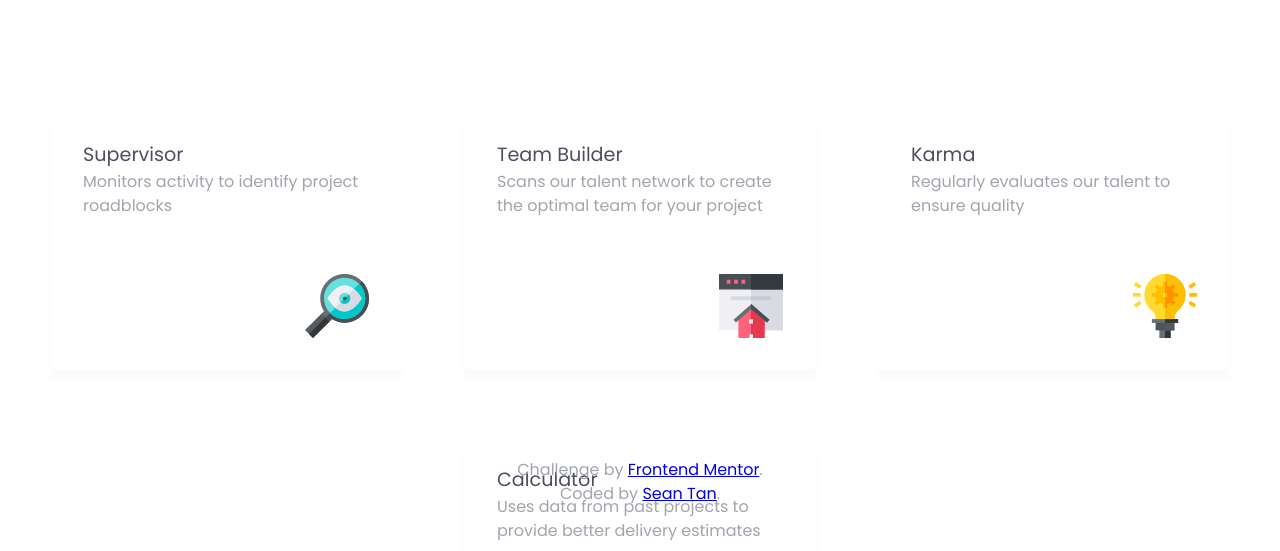
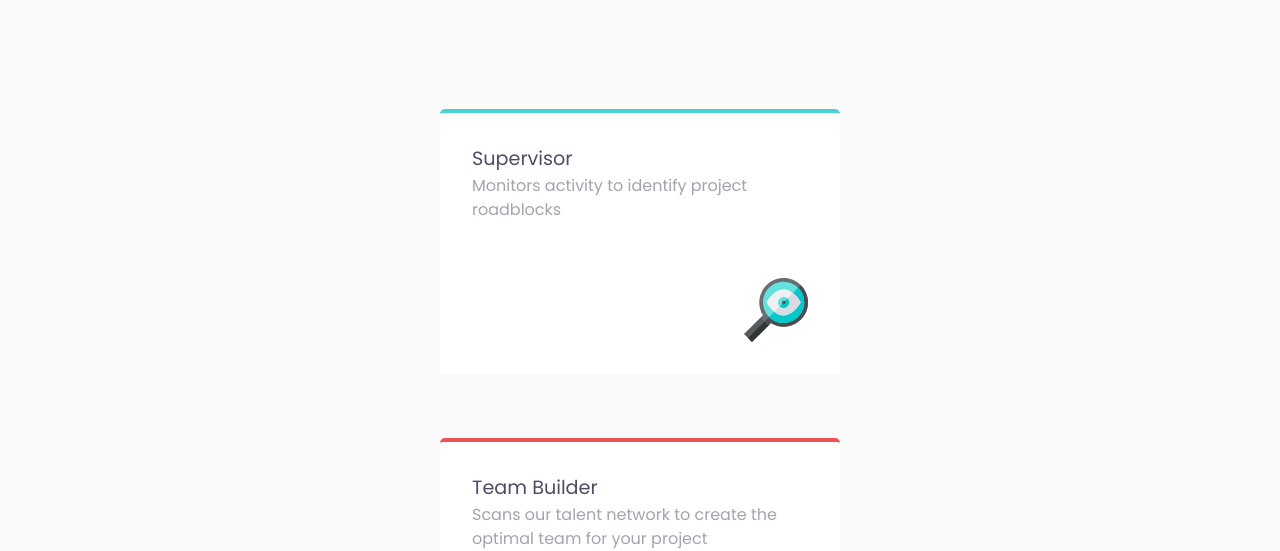
Before and after one commit to MrRaincloud/FEM-4card, a plain HTML site: page index.html in a window 1280 px wide. Shown: the part 254-805 px from the top of the page. Drawn offline with Linux system fonts and the light colour scheme.

Commit message:
Final Version

```diff
--- a/index.html
+++ b/index.html
@@ -20,25 +20,27 @@
 
   <main>
 
-    <div>
+    <div class="box cyan">
       <h3>Supervisor</h3>
       <p>Monitors activity to identify project roadblocks</p>
       <img src="./images/icon-supervisor.svg" alt="supervisor icon">
     </div>
 
-    <div>
+    <div class="container">
+      <div class="special box red">
         <h3>Team Builder</h3>
         <p>Scans our talent network to create the optimal team for your project</p>
         <img src="./images/icon-team-builder.svg" alt="team builder icon">
       </div>
 
-    <div>
+      <div class="box orange">
         <h3>Karma</h3>
         <p>Regularly evaluates our talent to ensure quality</p>
         <img src="./images/icon-karma.svg" alt="karma icon">
       </div>
+    </div>
 
-    <div>
+    <div class="box blue">
       <h3>Calculator</h3>
       <p>Uses data from past projects to provide better delivery estimates</p>
       <img src="./images/icon-calculator.svg" alt="calculator icon">
--- a/style.css
+++ b/style.css
@@ -1,4 +1,11 @@
 /* GENERAL */
+
+body {
+    min-height: 100vh;
+    display: flex;
+    flex-direction: column;
+    background: var(--light-gray);
+}
 
 * {
     margin: 0;
@@ -73,17 +80,26 @@ h1 {
 
 main {
     display: flex;
-    flex-wrap: wrap;
     justify-content: center;
+    align-items: center;
 }
 
-main div {
+.container {
+    display: flex;
+    flex-direction: column;
+    align-items: center;
+}
+
+.box {
     padding: 2em;
     margin: 2em;
-    width: 350px;
-    box-shadow: 0px 10px 10px var(--light-gray);
+    width: 90%;
+    max-width: 400px;
+    height: fit-content;
     border-radius: 5px;
     border-width: 2px;
+    background: white;
+    box-shadow: 0px 10px 10px var(--light-gray);
 }
 
 img {
@@ -92,19 +108,56 @@ img {
     margin-top: 3.5em;
 }
 
-main div:nth-of-type(1) {
-    border-top: var(--cyan);
+.cyan {
+    border-top: 4px solid var(--cyan);
+}
+
+.red {
+    border-top: 4px solid var(--red);
+}
+
+.orange {
+    border-top: 4px solid var(--orange);
+}
+
+.blue {
+    border-top: 4px solid var(--blue);
+}
+
+@media (max-width: 1400px) {
+    main {
+        flex-direction: column;
+        align-items: center;
+    }
 }
 
 /* ATTRIBUTION */
 
 footer {
-    text-align: center;
-    position: absolute;
-    bottom: 5vh;
-    left: 0;
-    right: 0;
+    padding-top: 3vh;
     margin-left: auto;
     margin-right: auto;
-    width: 300px;
+    margin-top: auto;
+    margin-bottom: 2vh;
+    text-align: center;
+    max-width: 300px;
+    width: 90%;
 }
+
+a {
+    color: var(--dark-blue);
+    font-weight: 600;
+    text-decoration: none;
+}
+
+@media (max-width: 375px) {
+    h1,
+    h2 {
+        font-size: 1.5rem;
+    }
+
+    .subtitle,
+    p {
+        font-size: 0.9rem;
+    }
+}
```
Also changed, not shown: 4 other files. Lines whose indentation alone changed are shown as unchanged.
